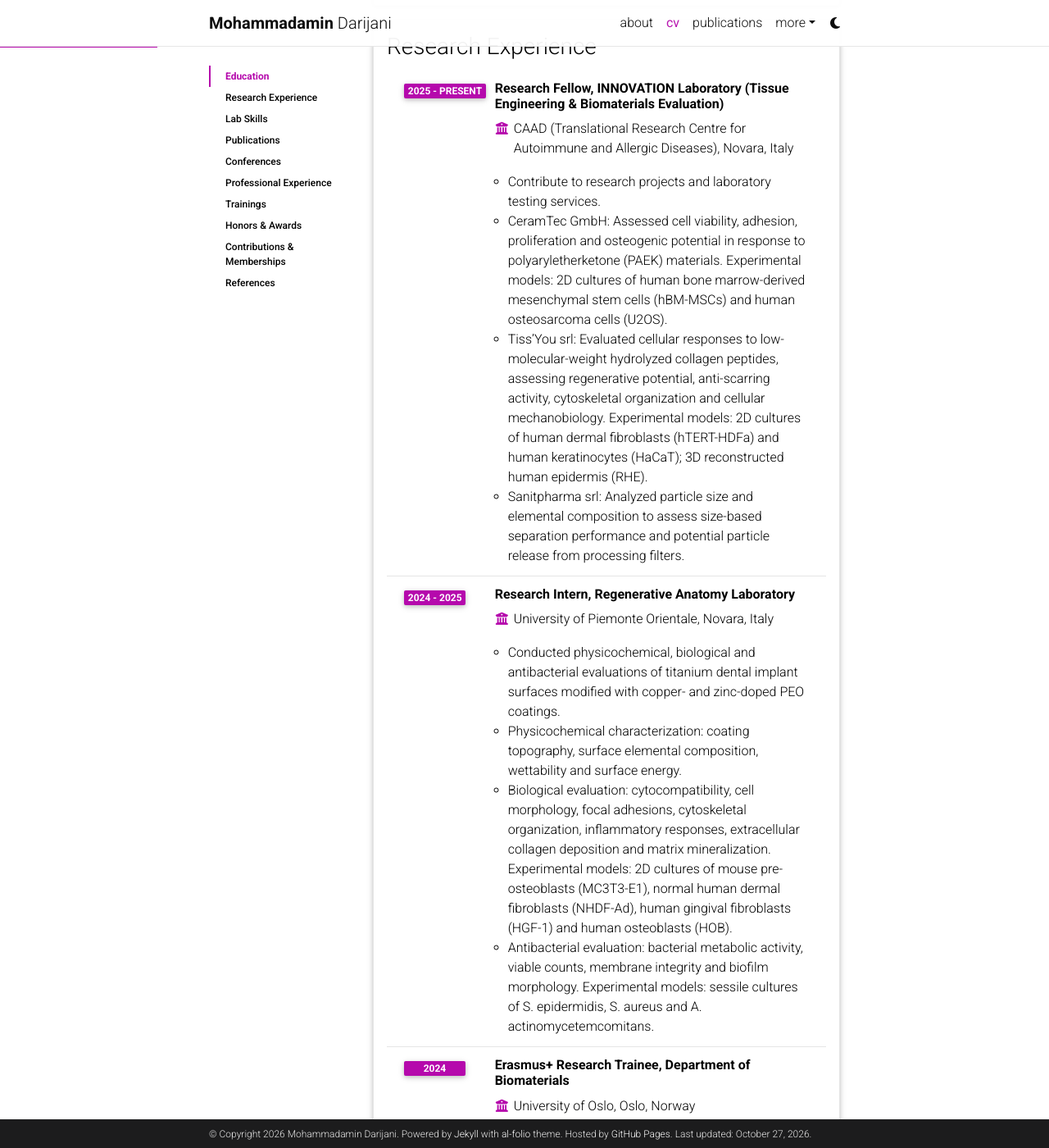
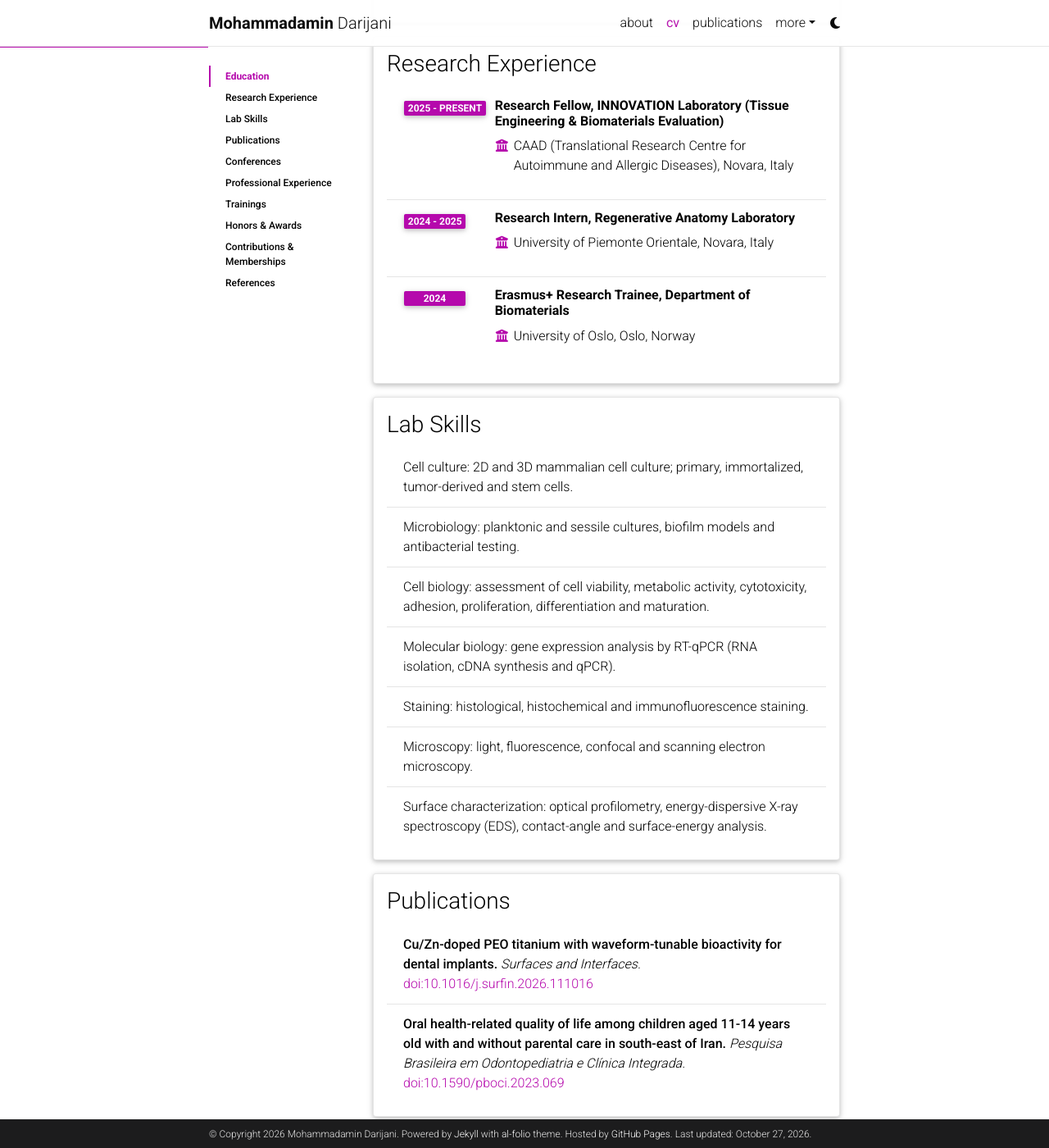
Before and after one commit to amindarijani/amindarijani.github.io, a Jekyll site: the page built from _pages/cv.md, in a window 1280 px wide and 1400 px high, scrolled down 786 px. Shown: the whole window at 82% size. Built offline with Jekyll 4.4.1, drawn with Linux system fonts in a browser that asks for light colours; comment, search, counter and statistics services are not loaded; a style sheet for code colours, icons or effects is not loaded; some of the changed text lies outside the part shown.

Commit message:
Add files via upload

```diff
--- a/_data/cv.yml
+++ b/_data/cv.yml
@@ -19,26 +19,12 @@
     - title: Research Fellow, INNOVATION Laboratory (Tissue Engineering & Biomaterials Evaluation)
       institution: CAAD (Translational Research Centre for Autoimmune and Allergic Diseases), Novara, Italy
       year: 2025 - Present
-      description:
-        - Contribute to research projects and laboratory testing services.
-        - "CeramTec GmbH: Assessed cell viability, adhesion, proliferation and osteogenic potential in response to polyaryletherketone (PAEK) materials. Experimental models: 2D cultures of human bone marrow-derived mesenchymal stem cells (hBM-MSCs) and human osteosarcoma cells (U2OS)."
-        - "Tiss’You srl: Evaluated cellular responses to low-molecular-weight hydrolyzed collagen peptides, assessing regenerative potential, anti-scarring activity, cytoskeletal organization and cellular mechanobiology. Experimental models: 2D cultures of human dermal fibroblasts (hTERT-HDFa) and human keratinocytes (HaCaT); 3D reconstructed human epidermis (RHE)."
-        - "Sanitpharma srl: Analyzed particle size and elemental composition to assess size-based separation performance and potential particle release from processing filters."
     - title: Research Intern, Regenerative Anatomy Laboratory
       institution: University of Piemonte Orientale, Novara, Italy
       year: 2024 - 2025
-      description:
-        - Conducted physicochemical, biological and antibacterial evaluations of titanium dental implant surfaces modified with copper- and zinc-doped PEO coatings.
-        - "Physicochemical characterization: coating topography, surface elemental composition, wettability and surface energy."
-        - "Biological evaluation: cytocompatibility, cell morphology, focal adhesions, cytoskeletal organization, inflammatory responses, extracellular collagen deposition and matrix mineralization. Experimental models: 2D cultures of mouse pre-osteoblasts (MC3T3-E1), normal human dermal fibroblasts (NHDF-Ad), human gingival fibroblasts (HGF-1) and human osteoblasts (HOB)."
-        - "Antibacterial evaluation: bacterial metabolic activity, viable counts, membrane integrity and biofilm morphology. Experimental models: sessile cultures of S. epidermidis, S. aureus and A. actinomycetemcomitans."
     - title: Erasmus+ Research Trainee, Department of Biomaterials
       institution: University of Oslo, Oslo, Norway
       year: 2024
-      description:
-        - Investigated multifunctional tannic acid nanocoating for bone-anchored implant surfaces with reduced infection risk.
-        - "Surface modification: prepared tannic acid-coated titanium substrates."
-        - "Antibacterial evaluation: activity of UV-inactivated L. crispatus biofilms against S. epidermidis on saliva-conditioned, tannic acid-coated titanium surfaces."
 
 - title: Lab Skills
   type: list
@@ -54,13 +40,13 @@
 - title: Publications
   type: list
   contents:
-    - "Cu/Zn-doped PEO titanium with waveform-tunable bioactivity for dental implants. E Canciani, M Pavarini, M Darijani, Z Elyasi, M Moscatelli, A Scalia, E De Giglio, H Tiainen, A Rogala, R Chiesa, F Boccafoschi. Surfaces and Interfaces. 2026;101:111016. https://doi.org/10.1016/j.surfin.2026.111016"
-    - "Oral health-related quality of life among children aged 11-14 years old with and without parental care in south-east of Iran. H Kamyabi, M Darijani, S Amanpour, V Yazdi-Feyzabadi, R Fereidooni, S Fardisi. Pesquisa Brasileira em Odontopediatria e Clínica Integrada. 2023;23:e220103. https://doi.org/10.1590/pboci.2023.069"
+    - '<strong>Cu/Zn-doped PEO titanium with waveform-tunable bioactivity for dental implants.</strong> <em>Surfaces and Interfaces.</em> <a href="https://doi.org/10.1016/j.surfin.2026.111016" target="_blank" rel="noopener noreferrer">doi:10.1016/j.surfin.2026.111016</a>'
+    - '<strong>Oral health-related quality of life among children aged 11-14 years old with and without parental care in south-east of Iran.</strong> <em>Pesquisa Brasileira em Odontopediatria e Clínica Integrada.</em> <a href="https://doi.org/10.1590/pboci.2023.069" target="_blank" rel="noopener noreferrer">doi:10.1590/pboci.2023.069</a>'
 
 - title: Conferences
   type: list
   contents:
-    - "Advancing dental implant technology: Bioactive surface modification for optimized interactions with the oral environment. E Canciani, M Pavarini, M Darijani, A Scalia, Z Elyasi, M Moscatelli, E De Giglio, R Chiesa, F Boccafoschi. Co-authored oral presentation at the 34th Annual Conference of the European Society for Biomaterials (ESB 2025), Torino, Italy, September 2025."
+    - '<strong>Advancing dental implant technology: Bioactive surface modification for optimized interactions with the oral environment.</strong> 34th Annual Conference of the European Society for Biomaterials (ESB 2025).'
 
 - title: Professional Experience
   type: time_table
--- a/_pages/cv.md
+++ b/_pages/cv.md
@@ -5,7 +5,9 @@ title: cv
 nav: true
 nav_order: 1
 cv_pdf: Darijani_CV.pdf
-description: Biomedical researcher in biomaterials, tissue engineering and regenerative medicine.
+description: >-
+  Research Fellow | Medical Biotechnology<br>
+  <a href="/assets/pdf/Darijani_CV.pdf" download>Download full CV (PDF)</a>
 toc:
   sidebar: left
 ---
```
